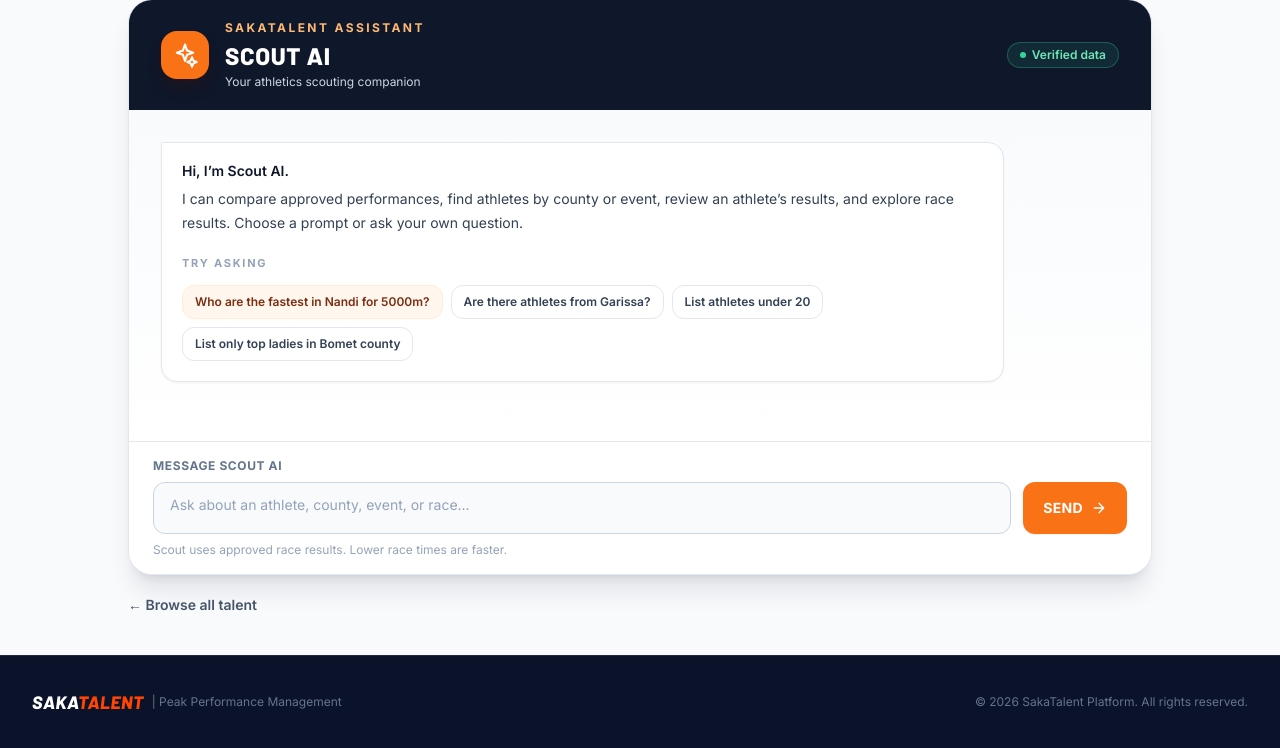
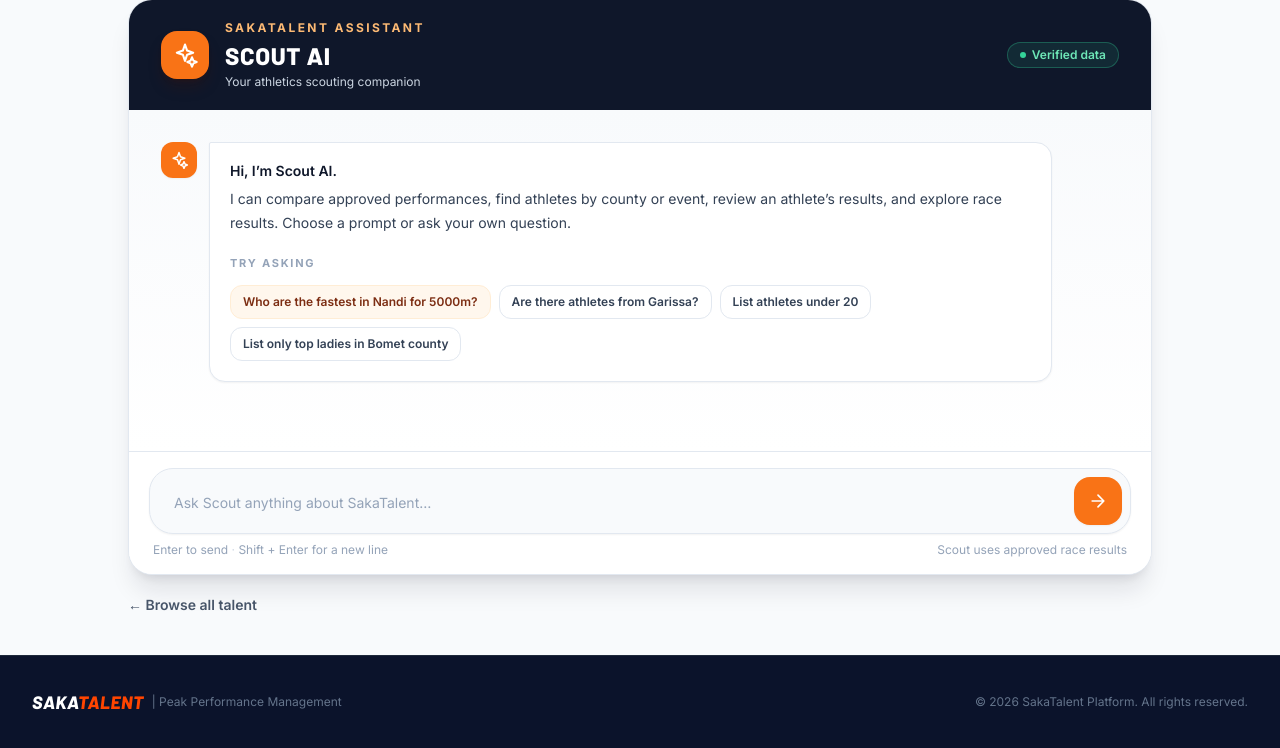
Before and after one commit to kipsangmosesdev/SakaTalent, a Django app: page /scout-agent/ in a window 1280 px wide. Shown: the part 114-862 px from the top of the page. Run offline with Django 5.2, Linux system fonts and the light colour scheme; parts of the project's set-up code (start-up, migrations or seed data) failed here and were passed over; some libraries are stand-ins or nearby versions.

Commit message:
Polish Scout chat composer and add message avatars

```diff
--- a/riadhaproject/core/templates/core/scout_agent_chat.html
+++ b/riadhaproject/core/templates/core/scout_agent_chat.html
@@ -34,7 +34,11 @@
     </header>
     <div id="chat-messages" class="scout-chat-messages flex min-h-0 flex-1 flex-col gap-4 overflow-x-hidden overflow-y-auto bg-gradient-to-b from-slate-50 to-white p-3.5 sm:gap-5 sm:p-7 lg:p-8" role="log" aria-label="Conversation with Scout AI" aria-live="polite" aria-relevant="additions text">
         {% if not scout_chat_history %}
-        <div class="max-w-[98%] self-start rounded-2xl rounded-tl-sm border border-slate-200 bg-white px-4 py-4 text-[13px] leading-5 text-slate-700 shadow-sm sm:max-w-[88%] sm:px-5 sm:py-4 sm:text-sm sm:leading-6">
+        <div class="flex max-w-full items-start gap-2.5 self-start sm:gap-3">
+            <span class="flex h-8 w-8 shrink-0 items-center justify-center rounded-xl bg-orange-500 text-white shadow-sm sm:h-9 sm:w-9" aria-hidden="true">
+                <svg class="h-5 w-5" fill="none" stroke="currentColor" viewBox="0 0 24 24"><path stroke-linecap="round" stroke-linejoin="round" stroke-width="1.8" d="M12 3l1.8 5.2L19 10l-5.2 1.8L12 17l-1.8-5.2L5 10l5.2-1.8L12 3zm6 11l1.2 2.8L22 18l-2.8 1.2L18 22l-1.2-2.8L14 18l2.8-1.2L18 14z"/></svg>
+            </span>
+            <div class="min-w-0 max-w-[calc(100%_-_2.75rem)] rounded-2xl rounded-tl-sm border border-slate-200 bg-white px-4 py-4 text-[13px] leading-5 text-slate-700 shadow-sm sm:max-w-[88%] sm:px-5 sm:py-4 sm:text-sm sm:leading-6">
                 <p class="font-semibold text-slate-900">Hi, I’m Scout AI.</p>
                 <p class="mt-1">I can compare approved performances, find athletes by county or event, review an athlete’s results, and explore race results. Choose a prompt or ask your own question.</p>
                 <p class="mt-4 text-[10px] font-bold uppercase tracking-[.16em] text-slate-400 sm:text-[11px]">Try asking</p>
@@ -45,16 +49,22 @@
                     <button type="button" class="suggestion shrink-0 rounded-xl border border-slate-200 bg-white px-3 py-2.5 text-left text-[11px] font-semibold leading-4 text-slate-700 transition hover:border-orange-200 hover:bg-orange-50 focus:outline-none focus:ring-2 focus:ring-orange-400 sm:py-2 sm:text-xs">List only top ladies in Bomet county</button>
                 </div>
             </div>
+        </div>
         {% endif %}
     </div>
-    <form id="chat-form" class="shrink-0 border-t border-slate-200 bg-white p-3.5 sm:px-6 sm:py-4">
+    <form id="chat-form" class="shrink-0 border-t border-slate-200 bg-white p-3 sm:px-5 sm:py-4">
         {% csrf_token %}
-        <label for="chat-question" class="mb-2 block text-[10px] font-bold uppercase tracking-wider text-slate-500 sm:text-xs">Message Scout AI</label>
-        <div class="flex items-end gap-2 sm:gap-3">
-            <textarea id="chat-question" rows="1" maxlength="500" required placeholder="Ask about an athlete, county, event, or race…" class="min-h-[48px] min-w-0 flex-1 resize-none rounded-xl border border-slate-300 bg-slate-50 px-3 py-3 text-sm leading-5 transition placeholder:text-slate-400 focus:border-orange-500 focus:bg-white focus:outline-none focus:ring-2 focus:ring-orange-100 sm:min-h-[52px] sm:px-4"></textarea>
-            <button id="chat-submit" type="submit" class="inline-flex h-12 shrink-0 items-center justify-center gap-2 rounded-xl bg-orange-500 px-4 text-xs font-extrabold uppercase tracking-wide text-white shadow-sm transition hover:bg-orange-600 focus:outline-none focus:ring-2 focus:ring-orange-300 focus:ring-offset-2 disabled:cursor-wait disabled:opacity-60 sm:h-[52px] sm:px-5 sm:text-sm"><span class="hidden sm:inline">Send</span><span class="sm:hidden">Ask</span><svg class="h-4 w-4" fill="none" stroke="currentColor" viewBox="0 0 24 24"><path stroke-linecap="round" stroke-linejoin="round" stroke-width="2" d="M5 12h14m-7-7l7 7-7 7"/></svg></button>
+        <label for="chat-question" class="sr-only">Message Scout AI</label>
+        <div class="flex items-end gap-2 rounded-2xl border border-slate-200 bg-slate-50 p-1.5 shadow-sm transition focus-within:border-orange-300 focus-within:bg-white focus-within:ring-2 focus-within:ring-orange-100 sm:gap-3 sm:rounded-3xl sm:p-2">
+            <textarea id="chat-question" rows="1" maxlength="500" required placeholder="Ask Scout anything about SakaTalent…" class="max-h-36 min-h-11 min-w-0 flex-1 resize-none border-0 bg-transparent px-3 py-3 text-sm leading-5 text-slate-800 outline-none placeholder:text-slate-400 focus:border-0 focus:bg-transparent focus:outline-none focus:ring-0 sm:px-4" aria-describedby="chat-input-hint"></textarea>
+            <button id="chat-submit" type="submit" aria-label="Send message" title="Send message" class="inline-flex h-11 w-11 shrink-0 items-center justify-center rounded-xl bg-orange-500 text-white shadow-sm transition hover:bg-orange-600 focus:outline-none focus:ring-2 focus:ring-orange-400 focus:ring-offset-2 disabled:cursor-wait disabled:opacity-50 sm:h-12 sm:w-12 sm:rounded-2xl">
+                <svg class="h-5 w-5" fill="none" stroke="currentColor" viewBox="0 0 24 24" aria-hidden="true"><path stroke-linecap="round" stroke-linejoin="round" stroke-width="2" d="M5 12h14m-7-7l7 7-7 7"/></svg>
+            </button>
         </div>
-        <p class="mt-2 text-[10px] leading-4 text-slate-400 sm:text-xs">Scout uses approved race results. Lower race times are faster.</p>
+        <div id="chat-input-hint" class="mt-2 flex flex-wrap items-center justify-between gap-x-3 gap-y-1 px-1 text-[10px] leading-4 text-slate-400 sm:text-xs">
+            <span>Enter to send <span class="text-slate-300">·</span> Shift + Enter for a new line</span>
+            <span>Scout uses approved race results</span>
+        </div>
     </form>
 </section>
 <div class="scout-chat-backlink mx-auto mt-3 max-w-5xl"><a href="{% url 'talent_discovery' %}" class="inline-flex rounded-lg py-2 text-xs font-semibold text-slate-600 transition hover:text-orange-600 focus:outline-none focus:ring-2 focus:ring-orange-500 sm:text-sm">&larr; Browse all talent</a></div>
@@ -72,12 +82,29 @@
     const openButton = document.getElementById('scout-agent-open');
 
     const addMessage = (text, sender) => {
+        const isUser = sender === 'user';
+        const row = document.createElement('div');
+        row.className = `flex w-full items-start gap-2.5 sm:gap-3 ${isUser ? 'justify-end' : 'justify-start'}`;
+        const label = document.createElement('span');
+        label.className = 'sr-only';
+        label.textContent = isUser ? 'You: ' : 'Scout AI: ';
+        const avatar = document.createElement('span');
+        avatar.className = isUser
+            ? 'mt-0.5 flex h-8 w-8 shrink-0 items-center justify-center rounded-full bg-slate-200 text-slate-600 ring-1 ring-inset ring-slate-300 sm:h-9 sm:w-9'
+            : 'mt-0.5 flex h-8 w-8 shrink-0 items-center justify-center rounded-xl bg-orange-500 text-white shadow-sm sm:h-9 sm:w-9';
+        avatar.setAttribute('aria-hidden', 'true');
+        avatar.innerHTML = isUser
+            ? '<svg class="h-5 w-5" viewBox="0 0 24 24" fill="currentColor"><path d="M12 12a4.25 4.25 0 100-8.5A4.25 4.25 0 0012 12zm0 2c-4.06 0-7.25 2.12-7.25 4.75v1.5h14.5v-1.5C19.25 16.12 16.06 14 12 14z"/></svg>'
+            : '<svg class="h-5 w-5" fill="none" stroke="currentColor" viewBox="0 0 24 24"><path stroke-linecap="round" stroke-linejoin="round" stroke-width="1.8" d="M12 3l1.8 5.2L19 10l-5.2 1.8L12 17l-1.8-5.2L5 10l5.2-1.8L12 3zm6 11l1.2 2.8L22 18l-2.8 1.2L18 22l-1.2-2.8L14 18l2.8-1.2L18 14z"/></svg>';
         const bubble = document.createElement('div');
-        bubble.className = sender === 'user'
-            ? 'max-w-[92%] break-words self-end rounded-2xl rounded-tr-sm bg-slate-900 px-3.5 py-2.5 text-[13px] leading-5 text-white shadow-sm whitespace-pre-wrap sm:max-w-[82%] sm:px-4 sm:py-3 sm:text-sm sm:leading-6'
-            : 'max-w-[96%] break-words self-start rounded-2xl rounded-tl-sm border border-slate-200 bg-white px-3.5 py-2.5 text-[13px] leading-5 text-slate-700 shadow-sm whitespace-pre-wrap sm:max-w-[86%] sm:px-4 sm:py-3 sm:text-sm sm:leading-6';
+        bubble.className = isUser
+            ? 'max-w-[calc(100%_-_2.75rem)] break-words rounded-2xl rounded-tr-sm bg-slate-900 px-3.5 py-2.5 text-[13px] leading-5 text-white shadow-sm whitespace-pre-wrap sm:max-w-[82%] sm:px-4 sm:py-3 sm:text-sm sm:leading-6'
+            : 'max-w-[calc(100%_-_2.75rem)] break-words rounded-2xl rounded-tl-sm border border-slate-200 bg-white px-3.5 py-2.5 text-[13px] leading-5 text-slate-700 shadow-sm whitespace-pre-wrap sm:max-w-[88%] sm:px-4 sm:py-3 sm:text-sm sm:leading-6';
         bubble.textContent = text;
-        messages.appendChild(bubble);
+        row.appendChild(label);
+        if (isUser) row.append(bubble, avatar);
+        else row.append(avatar, bubble);
+        messages.appendChild(row);
         messages.scrollTop = messages.scrollHeight;
         return bubble;
     };
@@ -214,12 +241,24 @@
         });
     }
 
+    input.addEventListener('input', () => {
+        input.style.height = 'auto';
+        input.style.height = `${Math.min(input.scrollHeight, 144)}px`;
+    });
+    input.addEventListener('keydown', event => {
+        if (event.key === 'Enter' && !event.shiftKey && !event.isComposing) {
+            event.preventDefault();
+            if (!submit.disabled) form.requestSubmit();
+        }
+    });
+
     form.addEventListener('submit', async event => {
         event.preventDefault();
         const question = input.value.trim();
         if (!question) return;
         addMessage(question, 'user');
         input.value = '';
+        input.style.height = 'auto';
         submit.disabled = true;
         const typing = showTyping();
         let answer;
```
Lines whose indentation alone changed are shown as unchanged.
